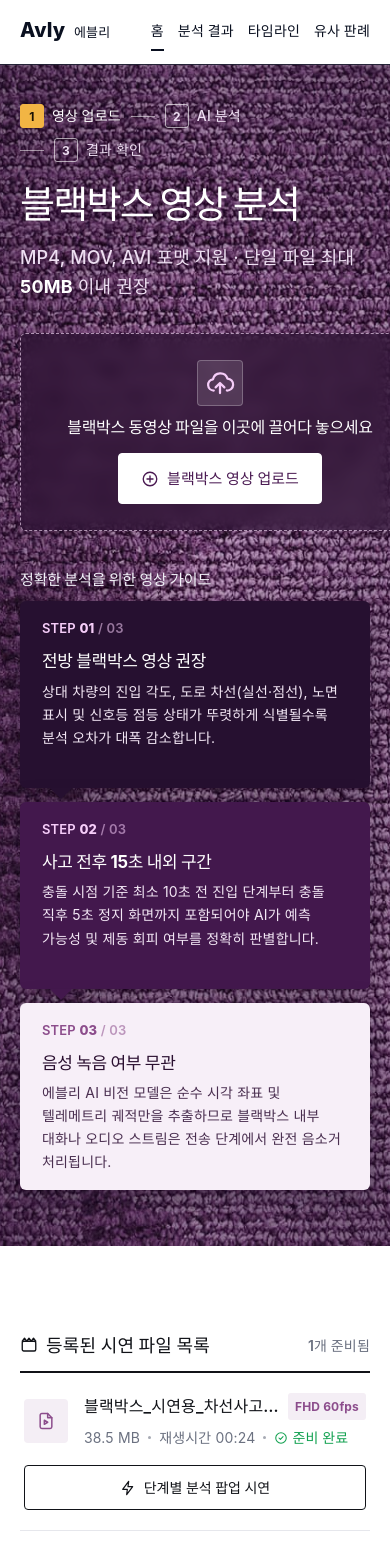
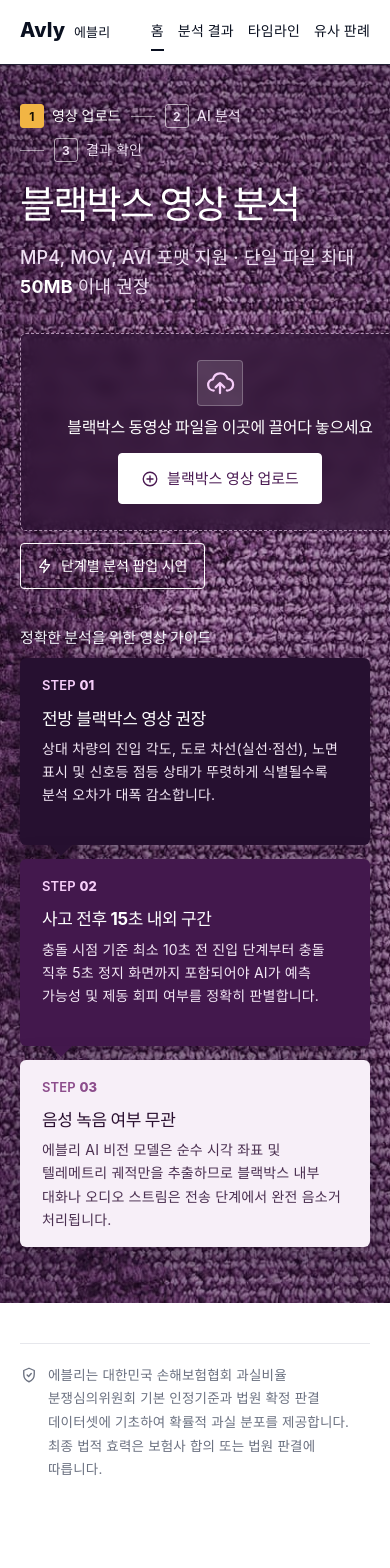
Before and after one commit to jungin9607-hash/Avly, a React app in the folder frontend/: page /upload-test in a window 390 px wide. Shown: the top 1568 px of the page. After the commit the page ends 1522 px from the top, so only its background shows below. Built offline with nearby package versions, Linux system fonts and the light colour scheme; the HTML template or start-up script is replaced by a standard one; a web font is replaced by a local one.

Commit message:
홈 화면 수정

```diff
--- a/frontend/src/pages/home/Home.css
+++ b/frontend/src/pages/home/Home.css
@@ -15,6 +15,9 @@
   --green: #5fd39a;
   position: relative;
   min-height: 100vh;
+  min-height: 100svh;
+  display: flex;
+  flex-direction: column;
   /* #root의 고정 폭(1126px)을 벗어나 화면 전체를 사용 */
   width: 100vw;
   margin-inline: calc(50% - 50vw);
@@ -62,9 +65,12 @@
   --green: #12a150;
   color: var(--ink);
   position: relative;
+  display: flex;
+  flex: 1;
+  flex-direction: column;
   max-width: 1200px;
   margin: 0 auto;
-  padding: 56px 40px 64px;
+  padding: 56px 40px 16px;
 }
 /* index.css의 전역 h1·h2 색/폰트가 덮어쓰지 않도록 */
 .uh h1,
@@ -187,6 +193,9 @@
 .uh-drop .uh-btn-solid:hover {
   background: #f6eaf8;
   border-color: #f6eaf8;
+}
+.uh-demo-trigger {
+  margin-top: 12px;
 }
 .uh-drop-icon {
   display: grid;
@@ -354,145 +363,13 @@
   cursor: default;
 }
 
-/* ---------- 파일 목록 ---------- */
-.uh-list {
-  margin-top: 48px;
-}
-.uh-list-head {
-  display: flex;
-  justify-content: space-between;
-  align-items: center;
-  padding-bottom: 14px;
-  border-bottom: 2px solid var(--ink);
-}
-.uh-list-head h3 {
-  display: flex;
-  align-items: center;
-  gap: 8px;
-  margin: 0;
-  font-size: 18px;
-  font-weight: 700;
-}
-.uh-count {
-  font-size: 14px;
-  font-weight: 600;
-  color: var(--muted);
-}
-.uh-empty {
-  margin: 0;
-  padding: 28px 0;
-  font-size: 15px;
-  color: var(--muted);
-  border-bottom: 1px solid var(--line);
-}
-.uh-files {
-  margin: 0;
-  padding: 0;
-  list-style: none;
-}
-.uh-file {
-  display: flex;
-  align-items: center;
-  gap: 16px;
-  padding: 20px 4px;
-  border-bottom: 1px solid var(--line);
-}
-.uh-file-icon {
-  flex: none;
-  display: grid;
-  place-items: center;
-  width: 44px;
-  height: 44px;
-  border-radius: 4px;
-  background: var(--surface);
-  color: var(--peri);
-}
-.uh-file-info {
-  flex: 1;
-  min-width: 0;
-}
-.uh-file-name {
-  display: flex;
-  align-items: center;
-  gap: 8px;
-  margin: 0 0 6px;
-  font-size: 16px;
-  font-weight: 600;
-}
-.uh-file-name span {
-  overflow: hidden;
-  text-overflow: ellipsis;
-  white-space: nowrap;
-}
-.uh-file-name em {
-  flex: none;
-  padding: 2px 7px;
-  border-radius: 3px;
-  background: var(--surface);
-  color: var(--peri);
-  font-size: 12px;
-  font-style: normal;
-  font-weight: 700;
-}
-.uh-file-meta {
-  display: flex;
-  flex-wrap: wrap;
-  align-items: center;
-  gap: 8px;
-  margin: 0;
-  font-size: 14px;
-  color: var(--muted);
-}
-.uh-file-meta i {
-  width: 3px;
-  height: 3px;
-  border-radius: 50%;
-  background: currentColor;
-  opacity: 0.6;
-}
-.uh-ready {
-  display: inline-flex;
-  align-items: center;
-  gap: 4px;
-  color: var(--green);
-  font-weight: 600;
-}
-.uh-reading {
-  color: var(--peri);
-}
-.uh-warn {
-  margin: 6px 0 0;
-  font-size: 13px;
-  color: var(--amber);
-}
-.uh-file-actions {
-  flex: none;
-  display: flex;
-  align-items: center;
-  gap: 6px;
-}
-.uh-remove {
-  width: 32px;
-  height: 32px;
-  border: 0;
-  border-radius: 3px;
-  background: transparent;
-  color: var(--muted);
-  font-size: 20px;
-  line-height: 1;
-  cursor: pointer;
-}
-.uh-remove:hover {
-  background: var(--surface);
-  color: var(--ink);
-}
-
 /* ---------- 안내문 ---------- */
 .uh-notice {
   display: flex;
   gap: 10px;
-  margin-top: 48px;
+  margin-top: auto;
   padding-top: 20px;
+  padding-bottom: 24px;
   border-top: 1px solid var(--line);
   color: var(--muted);
 }
@@ -524,15 +401,6 @@
     padding: 104px 20px 56px;
   }
   .uh-main {
-    padding: 40px 20px 56px;
-  }
-  .uh-file {
-    flex-wrap: wrap;
-  }
-  .uh-file-actions {
-    width: 100%;
-  }
-  .uh-file-actions .uh-btn {
-    flex: 1;
+    padding: 40px 20px 16px;
   }
 }
--- a/frontend/src/pages/home/Home.jsx
+++ b/frontend/src/pages/home/Home.jsx
@@ -3,6 +3,8 @@ import { useNavigate } from "react-router-dom";
 import TopNav from "../../components/common/TopNav";
 import ConsentModal from "../../components/home/ConsentModal";
 import QuestionModal from "../../components/home/QuestionModal";
+import AnalysisProgressModal from "../../components/home/AnalysisProgressModal";
+import SituationConfirmModal from "../../components/home/SituationConfirmModal";
 import purpleWeave from "../../assets/purple-weave.jpg";
 import "./Home.css";
 
@@ -24,52 +26,17 @@ const GUIDES = [
   },
 ];
 
-const DEMO_FILE = {
-  id: "demo",
-  name: "블랙박스_시연용_차선사고.mp4",
-  size: 38.5 * 1024 * 1024,
-  duration: 24,
-  quality: "FHD 60fps",
-  status: "ready",
-  demo: true,
-};
-
-const formatSize = (bytes) => `${(bytes / 1024 / 1024).toFixed(1)} MB`;
-const formatTime = (sec) => {
-  const s = Math.round(sec);
-  return `${String(Math.floor(s / 60)).padStart(2, "0")}:${String(s % 60).padStart(2, "0")}`;
-};
-const qualityOf = (h) => (h >= 2160 ? "4K" : h >= 1440 ? "QHD" : h >= 1080 ? "FHD" : h >= 720 ? "HD" : `${h}p`);
-
-// 브라우저에서 영상 길이·해상도만 읽어 옴 (업로드 전)
-function readVideoMeta(file) {
-  return new Promise((resolve) => {
-    const url = URL.createObjectURL(file);
-    const video = document.createElement("video");
-    video.preload = "metadata";
-    const done = (meta) => {
-      URL.revokeObjectURL(url);
-      resolve(meta);
-    };
-    video.onloadedmetadata = () =>
-      done({
-        duration: Number.isFinite(video.duration) ? video.duration : null,
-        quality: video.videoHeight ? qualityOf(video.videoHeight) : null,
-      });
-    video.onerror = () => done({ duration: null, quality: null });
-    video.src = url;
-  });
-}
+const DEMO_FILE_NAME = "블랙박스_시연용_차선사고.mp4";
 
 export default function Home() {
   const inputRef = useRef(null);
   const navigate = useNavigate();
-  const [files, setFiles] = useState([DEMO_FILE]);
   const [dragging, setDragging] = useState(false);
   const [error, setError] = useState("");
   const [pending, setPending] = useState([]); // 동의 팝업을 기다리는 선택된 영상
   const [demoConsent, setDemoConsent] = useState(false); // 시연 파일로 동의 팝업을 연 경우
-  const [consent, setConsent] = useState(null); // 동의 단계를 마치면 채워지고, 그때 질문 팝업이 열림
+  const [popupStep, setPopupStep] = useState("consent");
+  const [answers, setAnswers] = useState(null);
 
   useEffect(() => {
     window.scrollTo(0, 0);
@@ -89,45 +56,22 @@ export default function Home() {
     if (valid.length) setPending(valid);
   };
 
-  // 2단계 질문 팝업에서 "답변 제출하고…" → 목록에 등록 (동의 여부와 관계없이 진행)
-  const submitAnswers = (answers) => {
-    const survey = { consent, answers };
-    if (demoConsent) {
-      setFiles((prev) => prev.map((f) => (f.demo ? { ...f, ...survey } : f)));
-      closeConsent();
-      // TODO: 실제 분석 결과(동의·답변 반영)를 넘겨주기. 지금은 시연용 결과 화면으로 이동
-      navigate("/analysis-test");
-      return;
-    }
-    for (const file of pending) {
-      const id = `${file.name}-${file.size}-${file.lastModified}`;
-      const entry = {
-        id,
-        name: file.name,
-        size: file.size,
-        status: "reading",
-        tooLarge: file.size > MAX_MB * 1024 * 1024,
-        ...survey,
-      };
-      setFiles((prev) => (prev.some((f) => f.id === id) ? prev : [...prev, entry]));
-      readVideoMeta(file).then((meta) =>
-        setFiles((prev) => prev.map((f) => (f.id === id ? { ...f, ...meta, status: "ready" } : f)))
-      );
-    }
+  // 동의와 질문 응답 후 시연용 결과 화면으로 이동
+  const submitAnswers = (nextAnswers) => {
+    setAnswers(nextAnswers);
+    setPopupStep("analyzing");
+  };
+
+  const finishAnalysis = () => {
     closeConsent();
-    // TODO: 실제 분석 결과(동의·답변 반영)를 넘겨주기. 지금은 시연용 결과 화면으로 이동
     navigate("/analysis-test");
   };
 
   const closeConsent = () => {
     setPending([]);
     setDemoConsent(false);
-    setConsent(null);
-  };
-
-  const simulateUnsupported = () => {
-    closeConsent();
-    setError(unsupportedMessage("시연용_지원하지_않는_파일.wmv"));
+    setPopupStep("consent");
+    setAnswers(null);
   };
 
   const pickAnother = () => {
@@ -144,9 +88,6 @@ export default function Home() {
   const onDragLeave = (e) => {
     if (!e.currentTarget.contains(e.relatedTarget)) setDragging(false);
   };
-
-  const removeFile = (id) => setFiles((prev) => prev.filter((f) => f.id !== id));
-  const readyCount = files.filter((f) => f.status === "ready").length;
 
   return (
     <div className="uh">
@@ -201,6 +142,14 @@ export default function Home() {
                 </p>
               )}
             </section>
+            <button
+              type="button"
+              className="uh-btn uh-btn-line uh-demo-trigger"
+              onClick={() => setDemoConsent(true)}
+            >
+              <IconBolt />
+              단계별 분석 팝업 시연
+            </button>
           </div>
 
           {/* 오른쪽: 영상 가이드 타일 3개 */}
@@ -212,7 +161,6 @@ export default function Home() {
                 <li key={g.title} className={`uh-tile uh-tile-${i + 1}`}>
                   <p className="uh-tag">
                     STEP <b>{String(i + 1).padStart(2, "0")}</b>
-                    <span className="uh-tag-of"> / {String(GUIDES.length).padStart(2, "0")}</span>
                   </p>
                   <h3>{g.title}</h3>
                   <p className="uh-tile-body">{g.body}</p>
@@ -224,69 +172,6 @@ export default function Home() {
       </section>
 
       <main className="uh-main">
-        {/* 파일 목록 */}
-        <section className="uh-list">
-          <div className="uh-list-head">
-            <h3>
-              <IconFilm />
-              등록된 시연 파일 목록
-            </h3>
-            <span className="uh-count">{readyCount}개 준비됨</span>
-          </div>
-
-          {files.length === 0 ? (
-            <p className="uh-empty">아직 등록된 영상이 없어요.</p>
-          ) : (
-            <ul className="uh-files">
-              {files.map((f) => (
-                <li key={f.id} className="uh-file">
-                  <div className="uh-file-icon">
-                    <IconVideo />
-                  </div>
-                  <div className="uh-file-info">
-                    <p className="uh-file-name">
-                      <span>{f.name}</span>
-                      {f.quality && <em>{f.quality}</em>}
-                    </p>
-                    <p className="uh-file-meta">
-                      {formatSize(f.size)}
-                      <i />
-                      재생시간 {f.duration != null ? formatTime(f.duration) : "--:--"}
-                      <i />
-                      {f.status === "ready" ? (
-                        <span className="uh-ready">
-                          <IconCheck />
-                          준비 완료
-                        </span>
-                      ) : (
-                        <span className="uh-reading">확인 중…</span>
-                      )}
-                    </p>
-                    {f.tooLarge && <p className="uh-warn">권장 용량({MAX_MB}MB)보다 커서 분석이 오래 걸릴 수 있어요.</p>}
-                  </div>
-                  <div className="uh-file-actions">
-                    {/* 시연 파일은 동의 팝업부터 띄움. 일반 파일 버튼은 TODO: 분석 단계와 연결 */}
-                    <button
-                      type="button"
-                      className="uh-btn uh-btn-line"
-                      disabled={f.status !== "ready"}
-                      onClick={f.demo ? () => setDemoConsent(true) : undefined}
-                    >
-                      <IconBolt />
-                      {f.demo ? "단계별 분석 팝업 시연" : "AI 분석 시작"}
-                    </button>
-                    {!f.demo && (
-                      <button type="button" className="uh-remove" aria-label={`${f.name} 삭제`} onClick={() => removeFile(f.id)}>
-                        ×
-                      </button>
-                    )}
-                  </div>
-                </li>
-              ))}
-            </ul>
-          )}
-        </section>
-
         <footer className="uh-notice">
           <IconShield />
           <p>
@@ -296,17 +181,40 @@ export default function Home() {
         </footer>
       </main>
 
-      {/* 영상 선택 → 1단계 수집 동의 → 2단계 확인 질문 */}
+      {/* 영상 선택 → 수집 동의 → 추가 질문 → 분석 중 → 사고 상황 확인 */}
       {(pending.length > 0 || demoConsent) &&
-        (consent ? (
-          <QuestionModal onSubmit={submitAnswers} onClose={closeConsent} />
+        (popupStep === "consent" ? (
+          <ConsentModal
+            fileNames={demoConsent ? [DEMO_FILE_NAME] : pending.map((f) => f.name)}
+            onStart={() => setPopupStep("preparing")}
+            onClose={closeConsent}
+            onPickAnother={pickAnother}
+          />
+        ) : popupStep === "questions" ? (
+          <QuestionModal
+            initialAnswers={answers}
+            onSubmit={submitAnswers}
+            onClose={closeConsent}
+          />
+        ) : popupStep === "preparing" ? (
+          <AnalysisProgressModal
+            step={2}
+            description="업로드한 영상의 장면과 재생 상태를 확인하고 있어요."
+            onComplete={() => setPopupStep("questions")}
+            onClose={closeConsent}
+          />
+        ) : popupStep === "analyzing" ? (
+          <AnalysisProgressModal
+            step={4}
+            description="사고 장면과 차량 움직임을 분석하고 있어요."
+            onComplete={() => setPopupStep("confirm")}
+            onClose={closeConsent}
+          />
         ) : (
-          <ConsentModal
-            fileNames={demoConsent ? [DEMO_FILE.name] : pending.map((f) => f.name)}
-            onStart={setConsent}
+          <SituationConfirmModal
+            onConfirm={finishAnalysis}
+            onBack={() => setPopupStep("questions")}
             onClose={closeConsent}
-            onSimulateUnsupported={simulateUnsupported}
-            onPickAnother={pickAnother}
           />
         ))}
     </div>
@@ -341,25 +249,6 @@ const IconPlus = () => (
     <path d="M12 8v8M8 12h8" />
   </Svg>
 );
-const IconFilm = () => (
-  <Svg size={18}>
-    <rect x="3" y="7" width="18" height="13" rx="2" />
-    <path d="m3 7 3-4 3 4M9 7l3-4 3 4M15 7l3-4 3 4" />
-  </Svg>
-);
-const IconVideo = () => (
-  <Svg>
-    <path d="M14 3H7a2 2 0 0 0-2 2v14a2 2 0 0 0 2 2h10a2 2 0 0 0 2-2V8z" />
-    <path d="M14 3v5h5" />
-    <path d="m10 11 4 2.5-4 2.5z" />
-  </Svg>
-);
-const IconCheck = () => (
-  <Svg size={14}>
-    <circle cx="12" cy="12" r="9" />
-    <path d="m8.5 12 2.5 2.5 4.5-5" />
-  </Svg>
-);
 const IconBolt = () => (
   <Svg size={16}>
     <path d="M13 2 4 14h7l-1 8 9-12h-7z" />
```
